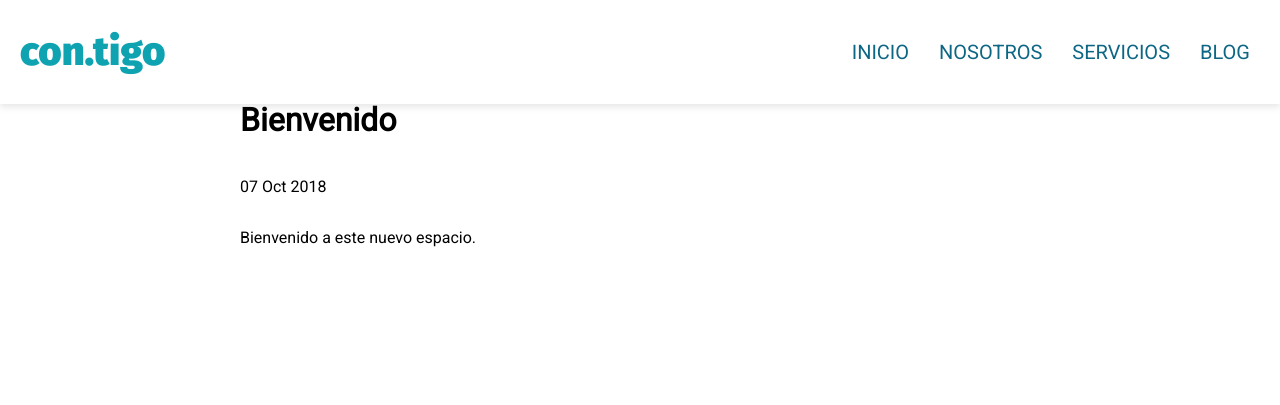
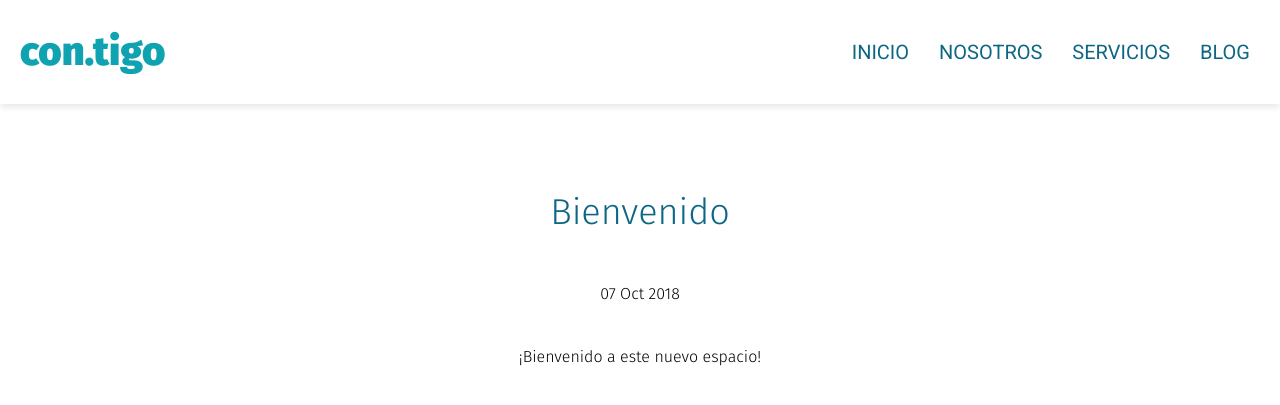
Before and after one commit to sukabal/sukabal.github.io, a Jekyll site: the page built from _posts/2018-10-07-bienvenido.md, in a window 1280 px wide. Shown: the top 405 px of the page. Built offline with Jekyll 4.4.1, drawn with Linux system fonts in a browser that asks for light colours.

```diff
--- a/_layouts/post.html
+++ b/_layouts/post.html
@@ -1,11 +1,11 @@
 ---
 layout: default
 ---
-<div class="textContainer">
-  <h1>{{ page.title }}</h1>
-  <p class="meta">{{ page.date | date_to_string }}</p>
 
-  <div class="post">
-    {{ content }}
-  </div>
-</div>
+<section class="band bg-white">
+  <h2 class="entry-title">{{ page.title }}</h2>
+  <span>{{ page.date | date_to_string }}</span>
+  <p class="section-paragraph post">
+    {{content}}
+  </p>
+</section>
--- a/_posts/2018-10-07-bienvenido.md
+++ b/_posts/2018-10-07-bienvenido.md
@@ -4,4 +4,4 @@ title: "Bienvenido"
 date: 2018-10-07
 ---
 
-Bienvenido a este nuevo espacio.
+¡Bienvenido a este nuevo espacio!
--- a/css/main.scss
+++ b/css/main.scss
@@ -173,6 +173,7 @@ body {
   align-items: center;
   flex-wrap: wrap;
   margin-bottom: 50px;
+  justify-content: center;
 
   button {
     background-color: $secondary-color;
@@ -245,3 +246,13 @@ ul.posts {
 ul.posts li {
   list-style: none;
 }
+
+
+/* Blog */
+.entry-title {
+  color: $primary-color;
+  font-size: 30px;
+  margin-top: 30px;
+  padding: 20px;
+  text-decoration: none;
+}
```
Also changed, not shown: blog/index.html (+5 -4 lines).
